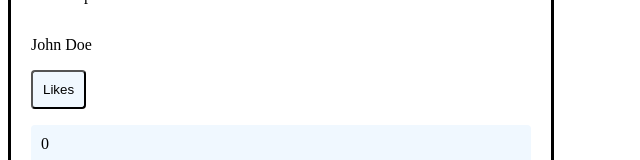
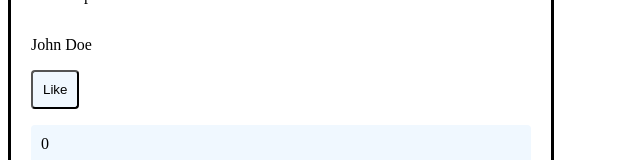
Before and after one commit to Collaborative-Software-Development-Club/ReactNewsBlog, a React (Create React App) app in the folder react-news-blog/: page / in a window 1280 px wide. Shown: the part 406-566 px from the top of the page, without its empty margins (0-640 px from the left). Built offline with nearby package versions, Linux system fonts and the light colour scheme.

Commit message:
Semi Functional like button.

```diff
--- a/react-news-blog/src/layouts/MainPage/likeFunc.jsx
+++ b/react-news-blog/src/layouts/MainPage/likeFunc.jsx
@@ -12,7 +12,7 @@ const UpdateLikeC = () => {
     //update the actual like button...
     return (
         <div>
-            <button className="like-Button" onClick={likeIt}>Likes</button>
+            <button className="like-Button" onClick={likeIt}>Like</button>
             <p className="likes">{likeNum}</p>
         </div>
     );
```
